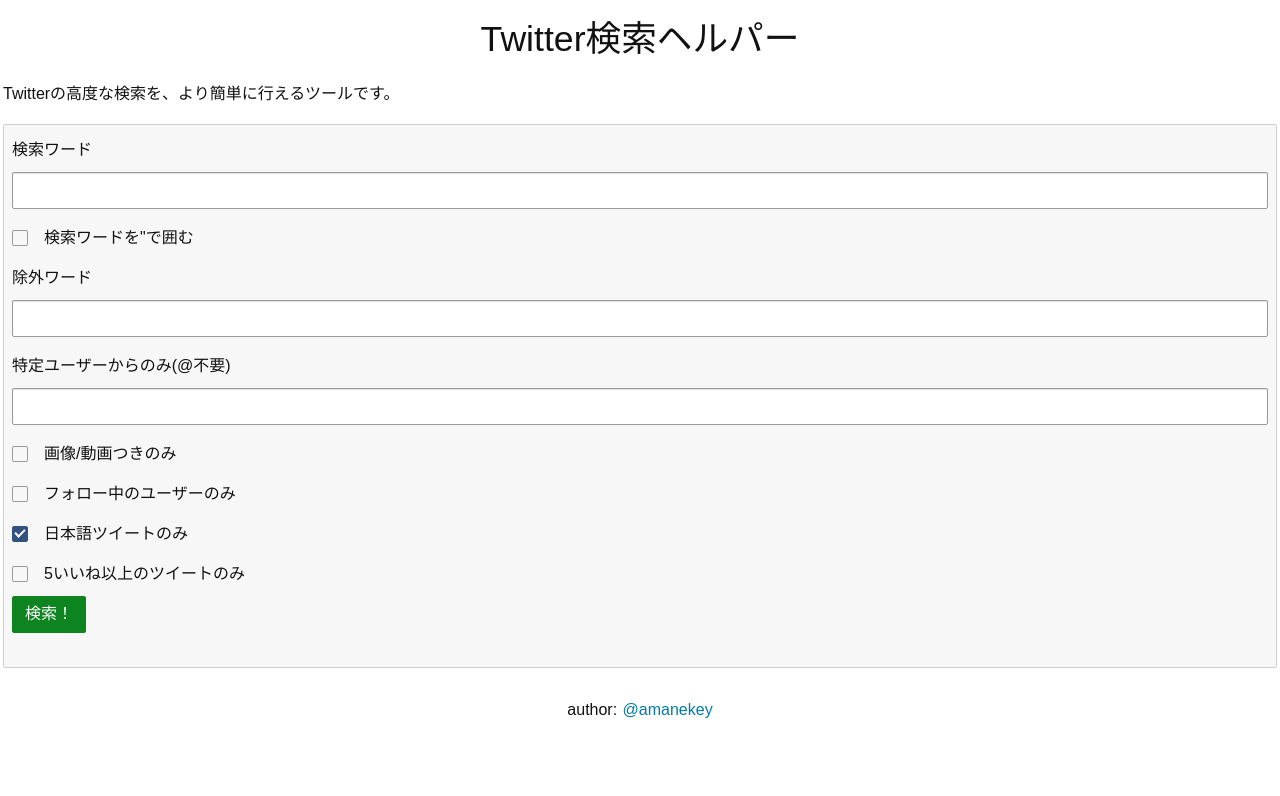
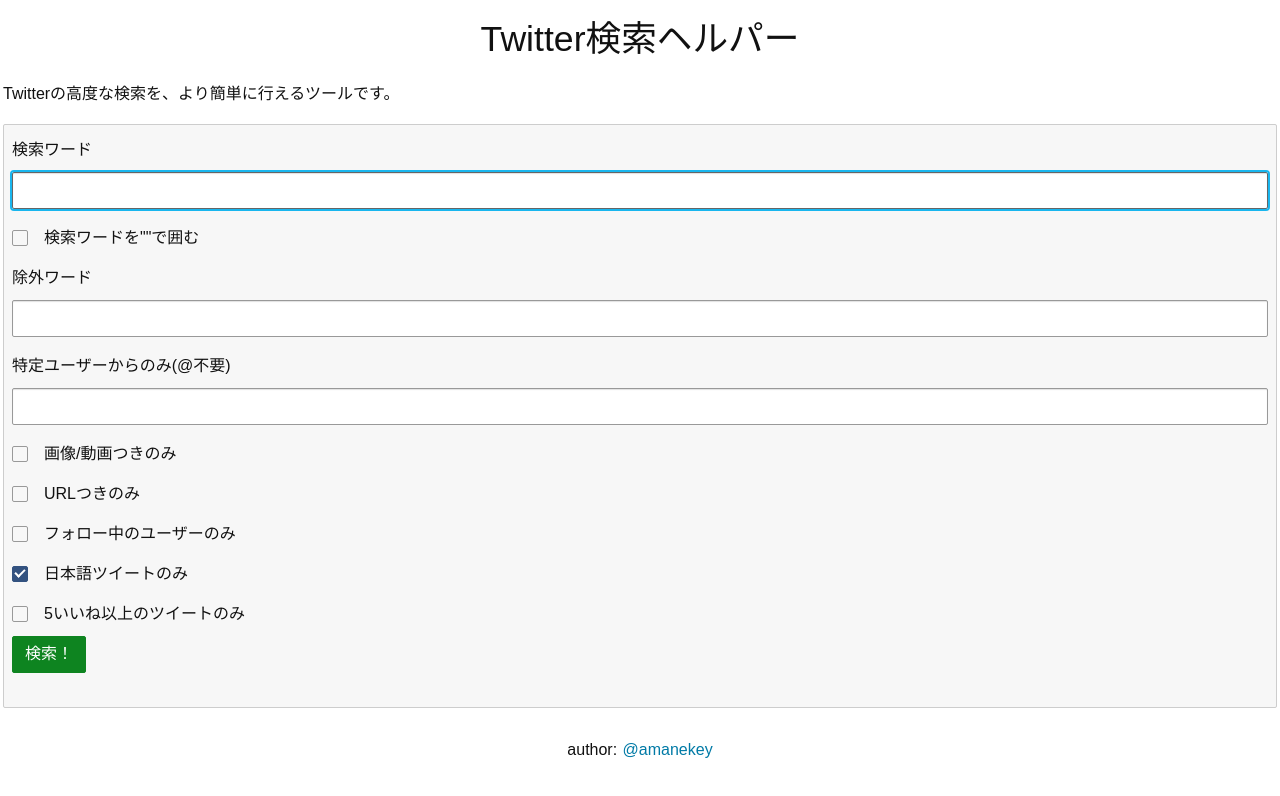
Before and after one commit to thr3a/twitter-search-helper, a Nuxt app: page / in a window 1280 px wide. Shown: the top 796 px of the page. Built offline with nearby package versions, Linux system fonts and the light colour scheme; a web font is replaced by a local one.

Commit message:
fix: 検索が正しくできてなかったのを修正

```diff
--- a/pages/index.vue
+++ b/pages/index.vue
@@ -6,15 +6,17 @@
     </div>
     <fieldset>
       <label for>検索ワード</label>
-      <input v-model="form.keyword" type="text">
+      <input v-model="form.keyword" type="text" autofocus="true">
       <input id="strictFlag" v-model="form.strict_flag" type="checkbox">
-      <label for="strictFlag">検索ワードを"で囲む</label>
+      <label for="strictFlag">検索ワードを""で囲む</label>
       <label for>除外ワード</label>
       <input v-model="form.exclude_keyword" type="text">
       <label for>特定ユーザーからのみ(@不要)</label>
       <input v-model="form.from" type="text">
       <input id="mediaFlag" v-model="form.media_flag" type="checkbox">
       <label for="mediaFlag">画像/動画つきのみ</label>
+      <input id="linkedFlag" v-model="form.link_flag" type="checkbox">
+      <label for="linkedFlag">URLつきのみ</label>
       <input id="followFlag" v-model="form.follow_flag" type="checkbox">
       <label for="followFlag">フォロー中のユーザーのみ</label>
       <input id="japanFlag" v-model="form.japan_flag" type="checkbox">
@@ -44,7 +46,8 @@
         follow_flag: false,
         japan_flag: true,
         buzzed_flag: false,
-        strict_flag: false
+        strict_flag: false,
+        link_flag: false
       },
       message: 'Twitter検索ヘルパー'
     }
@@ -75,6 +78,12 @@
       if (this.form.buzzed_flag) {
         query.push('min_faves:5')
       }
+      if (this.form.link_flag) {
+        query.push(encodeURIComponent('filter:links -filter:media'))
+      }
+      if (this.form.follow_flag) {
+        query.push(`filter:follows`)
+      }
       return `https://twitter.com/search?q=${query.join(' ')}`
     }
   }
```
